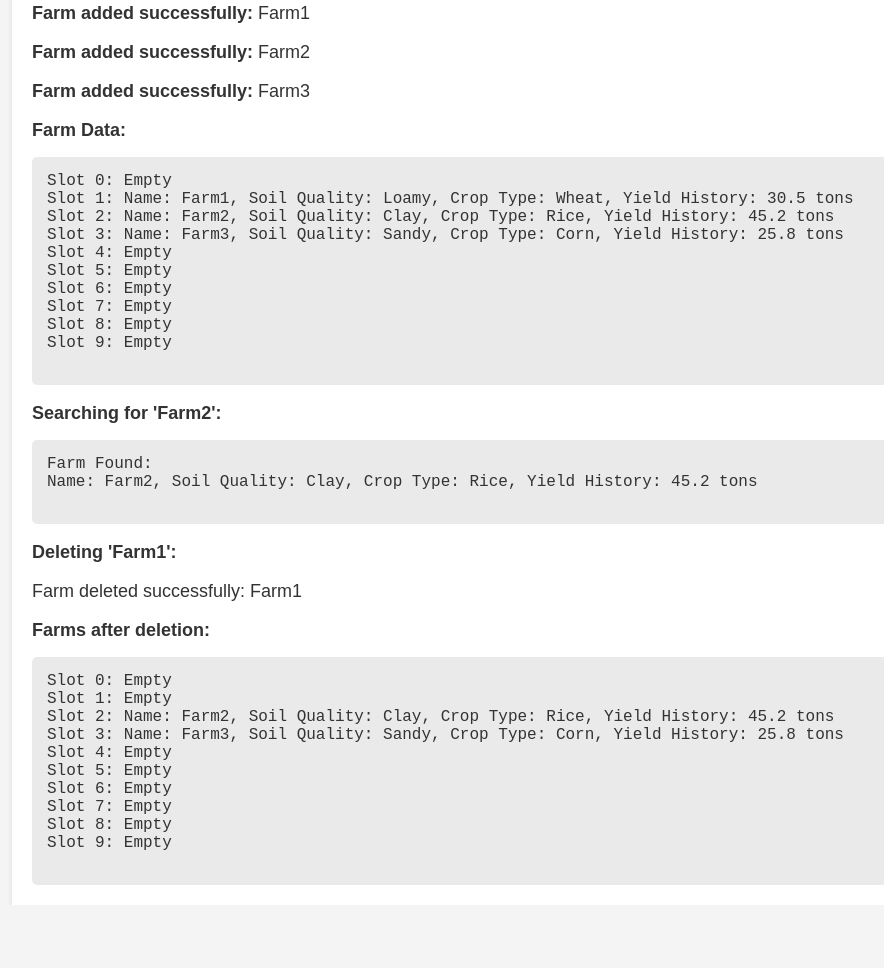
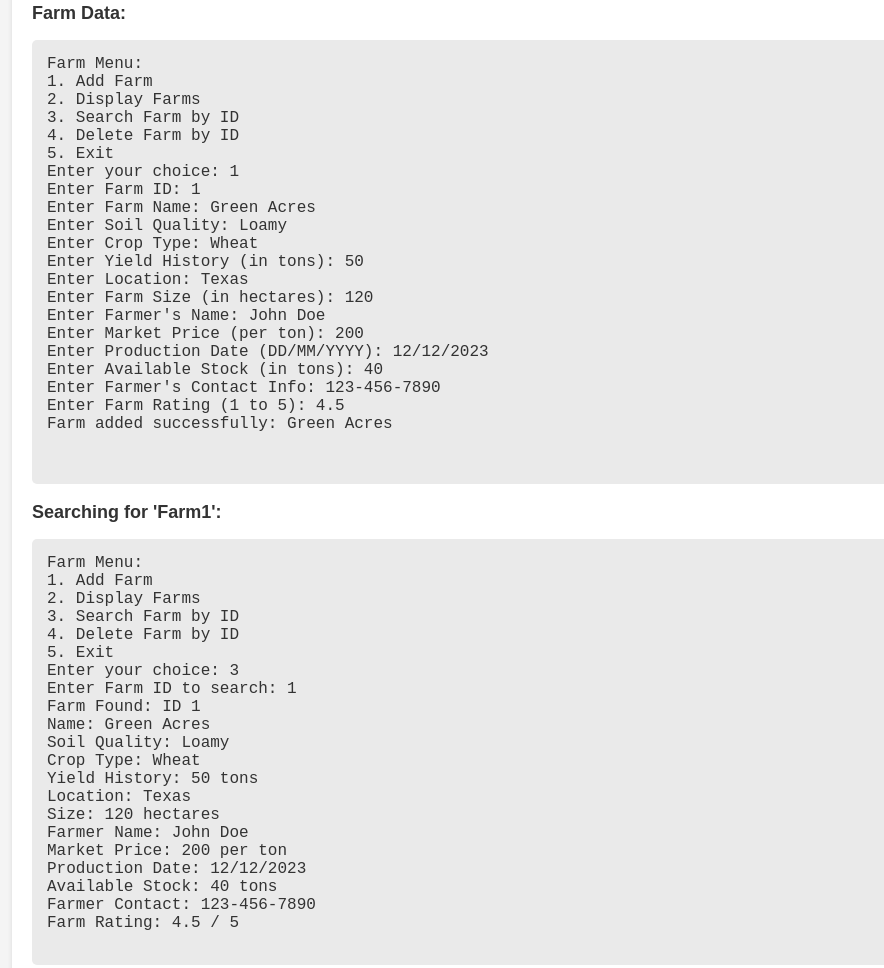
Before and after one commit to rakshita123456/implementation, a plain HTML site: page index.html in a window 1280 px wide. Shown: the part 366-1334 px from the top of the page, without its empty margins (28-912 px from the left). Drawn offline with Linux system fonts and the light colour scheme.

Commit message:
Update index.html

```diff
--- a/index.html
+++ b/index.html
@@ -18,45 +18,58 @@
             <span style="font-weight: bold; color: #2c3e50;"></span>
                 <a href="transport1.cpp" target="_blank" class="button">CLICK</a>
             <p><strong>Example Output:</strong></p>
-            <p><strong>Farm added successfully:</strong> Farm1</p>
-            <p><strong>Farm added successfully:</strong> Farm2</p>
-            <p><strong>Farm added successfully:</strong> Farm3</p>
+
 
             <p><strong>Farm Data:</strong></p>
             <pre>
-Slot 0: Empty
-Slot 1: Name: Farm1, Soil Quality: Loamy, Crop Type: Wheat, Yield History: 30.5 tons
-Slot 2: Name: Farm2, Soil Quality: Clay, Crop Type: Rice, Yield History: 45.2 tons
-Slot 3: Name: Farm3, Soil Quality: Sandy, Crop Type: Corn, Yield History: 25.8 tons
-Slot 4: Empty
-Slot 5: Empty
-Slot 6: Empty
-Slot 7: Empty
-Slot 8: Empty
-Slot 9: Empty
+Farm Menu:
+1. Add Farm
+2. Display Farms
+3. Search Farm by ID
+4. Delete Farm by ID
+5. Exit
+Enter your choice: 1
+Enter Farm ID: 1
+Enter Farm Name: Green Acres
+Enter Soil Quality: Loamy
+Enter Crop Type: Wheat
+Enter Yield History (in tons): 50
+Enter Location: Texas
+Enter Farm Size (in hectares): 120
+Enter Farmer's Name: John Doe
+Enter Market Price (per ton): 200
+Enter Production Date (DD/MM/YYYY): 12/12/2023
+Enter Available Stock (in tons): 40
+Enter Farmer's Contact Info: 123-456-7890
+Enter Farm Rating (1 to 5): 4.5
+Farm added successfully: Green Acres
+
             </pre>
 
-            <p><strong>Searching for 'Farm2':</strong></p>
+            <p><strong>Searching for 'Farm1':</strong></p>
+
             <pre>
-Farm Found:
-Name: Farm2, Soil Quality: Clay, Crop Type: Rice, Yield History: 45.2 tons
-            </pre>
-
-            <p><strong>Deleting 'Farm1':</strong></p>
-            <p>Farm deleted successfully: Farm1</p>
-
-            <p><strong>Farms after deletion:</strong></p>
-            <pre>
-Slot 0: Empty
-Slot 1: Empty
-Slot 2: Name: Farm2, Soil Quality: Clay, Crop Type: Rice, Yield History: 45.2 tons
-Slot 3: Name: Farm3, Soil Quality: Sandy, Crop Type: Corn, Yield History: 25.8 tons
-Slot 4: Empty
-Slot 5: Empty
-Slot 6: Empty
-Slot 7: Empty
-Slot 8: Empty
-Slot 9: Empty
+Farm Menu:
+1. Add Farm
+2. Display Farms
+3. Search Farm by ID
+4. Delete Farm by ID
+5. Exit
+Enter your choice: 3
+Enter Farm ID to search: 1
+Farm Found: ID 1
+Name: Green Acres
+Soil Quality: Loamy
+Crop Type: Wheat
+Yield History: 50 tons
+Location: Texas
+Size: 120 hectares
+Farmer Name: John Doe
+Market Price: 200 per ton
+Production Date: 12/12/2023
+Available Stock: 40 tons
+Farmer Contact: 123-456-7890
+Farm Rating: 4.5 / 5
             </pre>
         </section>
 
```
